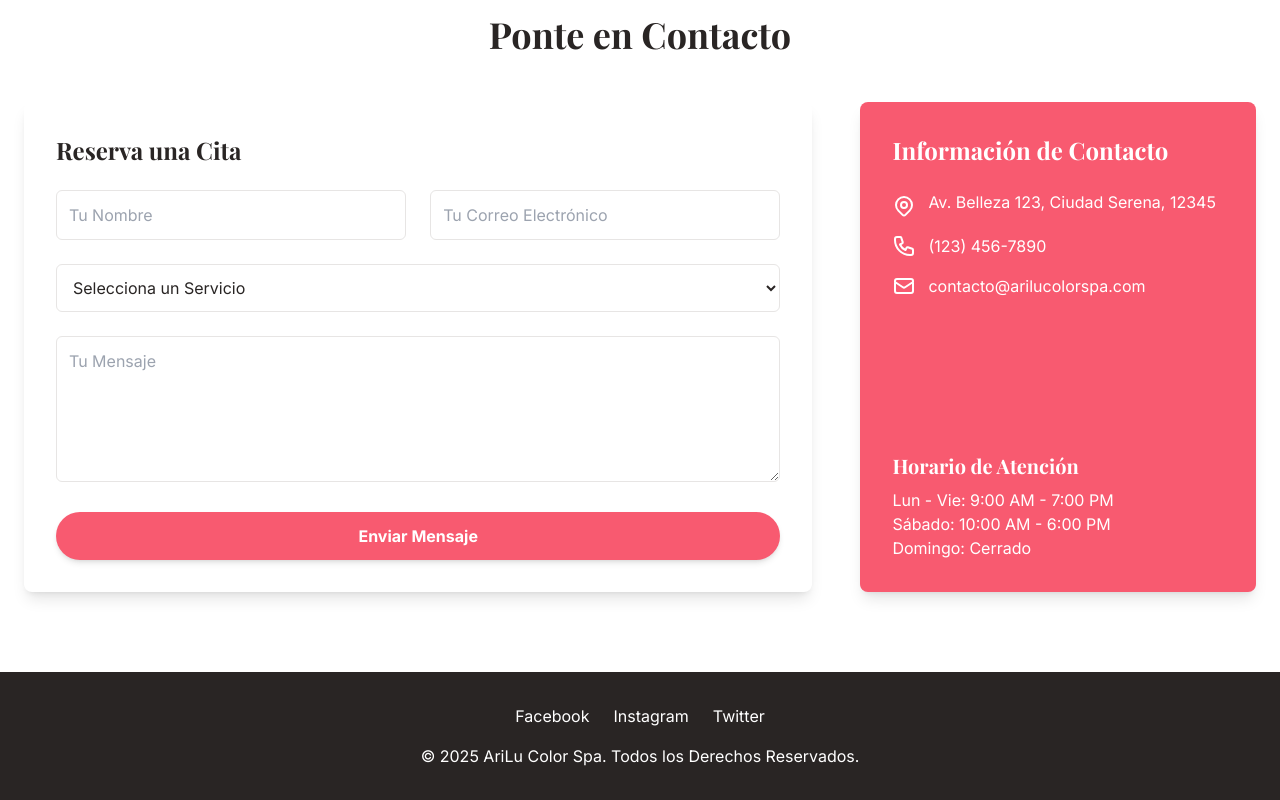
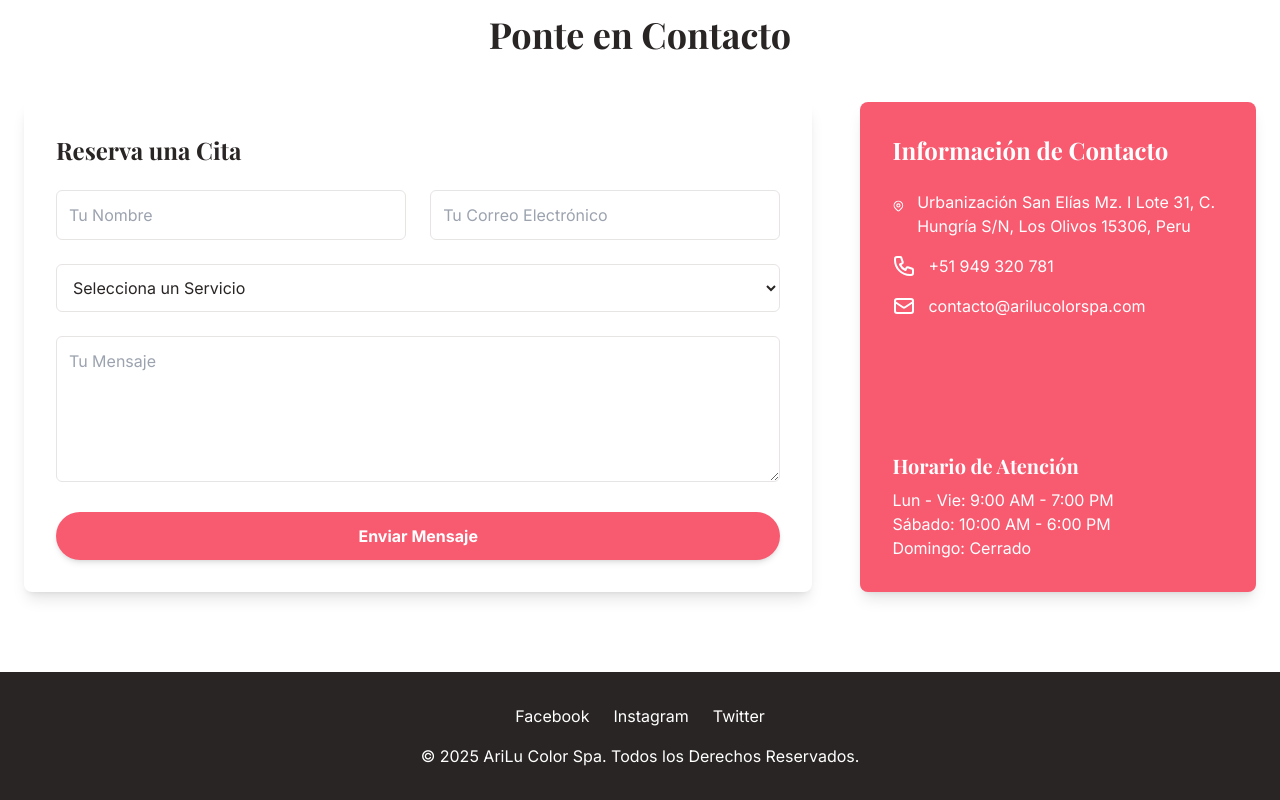
Before and after one commit to PaoCar34/HomePage, a plain HTML site: page index.html in a window 1280 px wide. Shown: the part 2970-3770 px from the top of the page. Drawn offline with nearby package versions, Linux system fonts and the light colour scheme.

Commit message:
index.html

```diff
--- a/index.html
+++ b/index.html
@@ -266,11 +266,11 @@
                         <div class="space-y-4">
                             <p class="flex items-start">
                                 <svg class="w-6 h-6 mr-3 mt-1" fill="none" stroke="currentColor" viewBox="0 0 24 24" xmlns="http://www.w3.org/2000/svg"><path stroke-linecap="round" stroke-linejoin="round" stroke-width="2" d="M17.657 16.657L13.414 20.9a1.998 1.998 0 01-2.827 0l-4.244-4.243a8 8 0 1111.314 0z"></path><path stroke-linecap="round" stroke-linejoin="round" stroke-width="2" d="M15 11a3 3 0 11-6 0 3 3 0 016 0z"></path></svg>
-                                <span>Av. Belleza 123, Ciudad Serena, 12345</span>
+                                <span>Urbanización San Elías Mz. I Lote 31, C. Hungría S/N, Los Olivos 15306, Peru</span>
                             </p>
                             <p class="flex items-center">
                                 <svg class="w-6 h-6 mr-3" fill="none" stroke="currentColor" viewBox="0 0 24 24" xmlns="http://www.w3.org/2000/svg"><path stroke-linecap="round" stroke-linejoin="round" stroke-width="2" d="M3 5a2 2 0 012-2h3.28a1 1 0 01.948.684l1.498 4.493a1 1 0 01-.502 1.21l-2.257 1.13a11.042 11.042 0 005.516 5.516l1.13-2.257a1 1 0 011.21-.502l4.493 1.498a1 1 0 01.684.949V19a2 2 0 01-2 2h-1C9.716 21 3 14.284 3 6V5z"></path></svg>
-                                <span>(123) 456-7890</span>
+                                <span>+51 949 320 781</span>
                             </p>
                             <p class="flex items-center">
                                 <svg class="w-6 h-6 mr-3" fill="none" stroke="currentColor" viewBox="0 0 24 24" xmlns="http://www.w3.org/2000/svg"><path stroke-linecap="round" stroke-linejoin="round" stroke-width="2" d="M3 8l7.89 5.26a2 2 0 002.22 0L21 8M5 19h14a2 2 0 002-2V7a2 2 0 00-2-2H5a2 2 0 00-2 2v10a2 2 0 002 2z"></path></svg>
```
